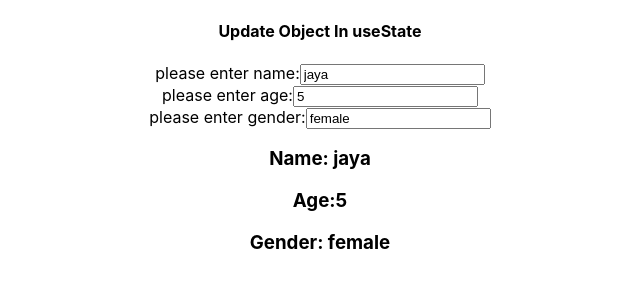
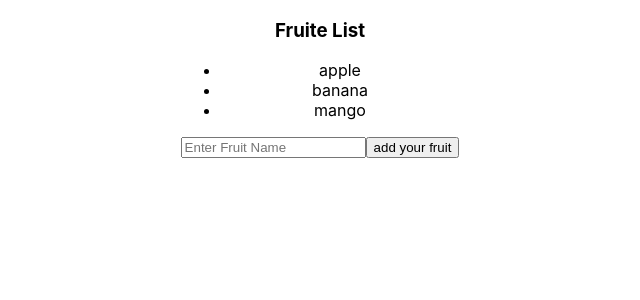
Before and after one commit to anushad246/react-all-concepts, a React (Create React App) app: page / in a window 1280 px wide. Shown: the top 300 px of the page, without its empty margins (320-960 px from the left). Built offline with nearby package versions, Linux system fonts and the light colour scheme.

Commit message:
array update in state

```diff
--- a/src/App.css
+++ b/src/App.css
@@ -118,6 +118,10 @@
   border-radius: 5px;
 }
 
+li.pointer {
+  cursor: pointer;
+}
+
 /* .App-logo {
   height: 40vmin;
   pointer-events: none;
--- a/src/App.jsx
+++ b/src/App.jsx
@@ -17,7 +17,8 @@ import "./App.css";
 // import Counter from "./practice-components/Counter";
 // import OnChangesComponent from "./practice-components/OnChangesComponent";
 // import DisplayColor from "./practice-components/DisplayColor";
-import UpdateObjectInState from "./practice-components/UpdateObjectInState";
+// import UpdateObjectInState from "./practice-components/UpdateObjectInState";
+import UpdateArrayInState from "./practice-components/UpdateArrayInState";
 
 const user = {
   name: "Anusha Dammalapati",
@@ -164,7 +165,8 @@ function App() {
       <Counter></Counter> */}
       {/* <OnChangesComponent/> */}
       {/* <DisplayColor /> */}
-      <UpdateObjectInState></UpdateObjectInState>
+      {/* <UpdateObjectInState></UpdateObjectInState> */}
+      <UpdateArrayInState></UpdateArrayInState>
     </div>
   );
 }
--- /dev/null
+++ b/src/practice-components/UpdateArrayInState.jsx
@@ -0,0 +1,32 @@
+import React, { useState } from "react";
+
+const UpdateArrayInState = () => {
+  const [fruits, setFruits] = useState(["apple", "banana", "mango"]);
+
+  function addFruit() {
+    const newFruit = document.getElementById("foodInput").value;
+    document.getElementById("foodInput").value = "";
+    setFruits((f) => [...f, newFruit]);
+  }
+
+  function removeFruit(index) {
+    setFruits(fruits.filter((_, i) => i !== index));
+  }
+
+  return (
+    <div>
+      <h3>Fruite List</h3>
+      <ul>
+        {fruits.map((fruit, index) => (
+          <li key={index} onClick={() => removeFruit(index)}>
+            {fruit}
+          </li>
+        ))}
+      </ul>
+      <input type="text" id="foodInput" placeholder="Enter Fruit Name" />
+      <button onClick={addFruit}>add your fruit</button>
+    </div>
+  );
+};
+
+export default UpdateArrayInState;
```
